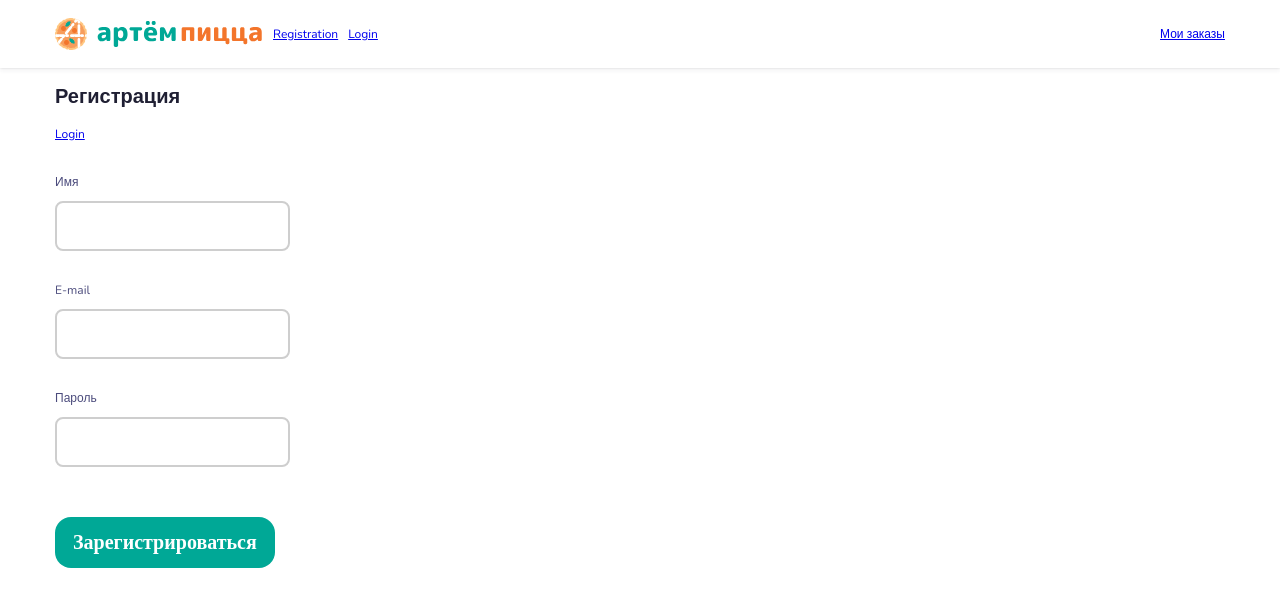
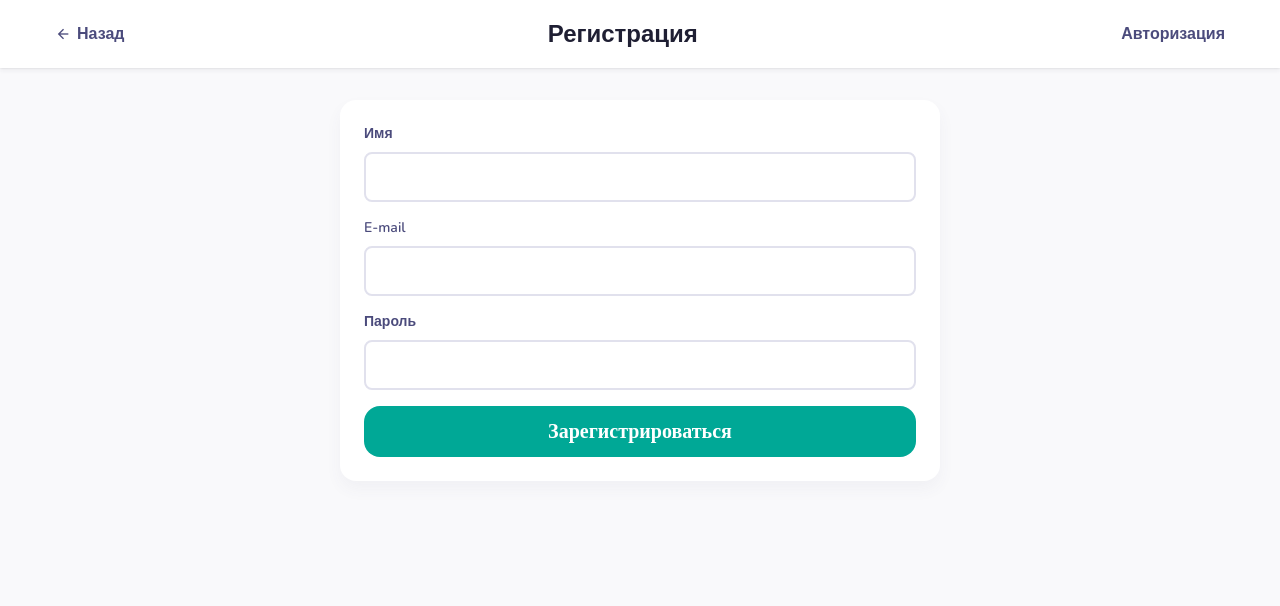
Before and after one commit to no-ocean/artem-pizza, a React (Create React App) app: page /registration in a window 1280 px wide. Shown: the top 606 px of the page. Built offline with nearby package versions, Linux system fonts and the light colour scheme.

Commit message:
dev: auth and registration pages with dynamic header

```diff
--- a/src/components/App/App.js
+++ b/src/components/App/App.js
@@ -8,36 +8,41 @@ import OrderList from "../OrderList";
 import PageNotFound from "../PageNotFound";
 import { Route, Link, Switch } from "react-router-dom";
 import OrderSuccess from "../OrderSuccess/OrderSuccess";
+import HeaderAuth from "../HeaderAuth";
 
 const App = () => {
 	return (
-		<div className="App">
-			<Header />
-			<div className="container">
+		<div className="app">
 			<Switch>
 				<Route path="/login">
+					<HeaderAuth />
 					<Login />
 				</Route>
 				<Route path="/registration">
+					<HeaderAuth />
 					<Registration />
 				</Route>
 				<Route path="/orders">
+					<Header />
 					<OrderList />
 				</Route>
 				<Route path="/order">
+					<Header />
 					<Order />
 				</Route>
 				<Route path="/success">
+					<Header />
 					<OrderSuccess />
 				</Route>
 				<Route exact path="/">
+					<Header />
 					<Configurator />
 				</Route>
 				<Route>
+					<Header />
 					<PageNotFound />
 				</Route>
 			</Switch>
-			</div>
 		</div>
 	);
 }
--- a/src/components/Configurator/Configurator.js
+++ b/src/components/Configurator/Configurator.js
@@ -63,7 +63,7 @@ const Configurator = () => {
 	};
 
 	return (
-		<>
+		<div className="container">
 			<h1 className="main-title">Собери свою пиццу</h1>
 			<form className="row" onSubmit={handleSubmit(onSubmit)}>
 				<div className="col-xl-6">
@@ -118,7 +118,7 @@ const Configurator = () => {
 					<PizzaView data={data} values={values} finalPrice={finalPrice} />
 				</div>
 			</form>
-		</>
+		</div>
 	);
 }
 
--- /dev/null
+++ b/src/components/HeaderAuth/HeaderAuth.js
@@ -0,0 +1,46 @@
+import { Link, useLocation, useHistory } from "react-router-dom";
+
+const HeaderAuth = () => {
+
+	let history = useHistory();
+	let location = useLocation();
+	let title, linkTitle, linkPath;
+
+	const onClick = () => {
+		history.goBack();
+	}
+
+	switch (location.pathname) {
+		case "/login":
+			title = "Авторизация";
+			linkTitle = "Регистрация";
+			linkPath = "/registration";
+			break;
+		case "/registration":
+			title = "Регистрация";
+			linkTitle = "Авторизация";
+			linkPath = "/login";
+			break;
+		default:
+			title = "Авторизация";
+			linkTitle = "Регистрация";
+			linkPath = "/registration";
+	}
+
+	return (
+		<header className="header">
+			<div className="container">
+				<nav className="navbar">
+					<Link className="navbar__button" to="/">
+						<span className="mdi mdi-arrow-left navbar__icon"></span>
+						<span>Назад</span>
+					</Link>
+					<h2 className="header__title">{title}</h2>
+					<Link className="navbar__button" to={linkPath}>{linkTitle}</Link>
+				</nav>
+			</div>
+		</header>
+	)
+};
+
+export default HeaderAuth;
--- /dev/null
+++ b/src/components/HeaderAuth/index.js
@@ -0,0 +1,2 @@
+import HeaderAuth from "./HeaderAuth";
+export default HeaderAuth;
--- a/src/components/Login/Login.js
+++ b/src/components/Login/Login.js
@@ -14,16 +14,15 @@ const Login = () => {
 	};
 
 	return (
-        <div>
-            <h2>Авторизация</h2>
-            <div className="mb-30">
-                <Link to="/registration">Registartion</Link>
-            </div>
+		<div className="screen-light">
+			<div className="container">
 
-            <form className="flex flex-col col mb-10" onSubmit={handleSubmit(onSubmit)}>
-                <div className="row mb-30">
-                    <label className="flex flex-col">
-                        <span className="mb-10">E-mail</span>
+				<div className="auth">
+
+					<form className="flex flex-col col" onSubmit={handleSubmit(onSubmit)}>
+						<div className="row mb-16">
+							<label className="flex flex-col wide">
+								<span className="auth__label">E-mail</span>
 								<input
 									{...register("email")}
 									className="input"
@@ -31,9 +30,9 @@ const Login = () => {
 								/>
 							</label>
 						</div>
-                <div className="row mb-50">
-                    <label className="flex flex-col">
-                        <span className="mb-10">Пароль</span>
+						<div className="row mb-16">
+							<label className="flex flex-col wide">
+								<span className="auth__label">Пароль</span>
 								<input
 									{...register("password")}
 									className="input"
@@ -42,9 +41,11 @@ const Login = () => {
 							</label>
 						</div>
 						<div className="row">
-                    <button className="btn btn-primary mb-30">Войти</button>
+							<button className="btn btn-primary wide">Войти</button>
 						</div>
 					</form>
+				</div>
+			</div>
 		</div>
 	);
 }
--- a/src/components/Registration/Registration.js
+++ b/src/components/Registration/Registration.js
@@ -14,15 +14,13 @@ const Registration = () => {
 	}
 
 	return (
-        <div>
-            <h2>Регистрация</h2>
-            <div className="mb-30">
-                <Link to="/login">Login</Link>
-            </div>
-            <form className="flex flex-col col mb-10" onSubmit={handleSubmit(onSubmit)}>
-                <div className="row mb-30">
-                    <label className="flex flex-col">
-                        <span className="mb-10">Имя</span>
+		<div className="screen-light">
+			<div className="container">
+				<div className="auth">
+					<form className="flex flex-col col" onSubmit={handleSubmit(onSubmit)}>
+						<div className="row mb-16">
+							<label className="flex flex-col wide">
+								<span className="auth__label">Имя</span>
 								<input
 									{...register("name")}
 									className="input"
@@ -30,9 +28,9 @@ const Registration = () => {
 								/>
 							</label>
 						</div>
-                <div className="row mb-30">
-                    <label className="flex flex-col">
-                        <span className="mb-10">E-mail</span>
+						<div className="row mb-16">
+							<label className="flex flex-col wide">
+								<span className="auth__label">E-mail</span>
 								<input
 									{...register("email")}
 									className="input"
@@ -40,9 +38,9 @@ const Registration = () => {
 								/>
 							</label>
 						</div>
-                <div className="row mb-50">
-                    <label className="flex flex-col">
-                        <span className="mb-10">Пароль</span>
+						<div className="row mb-16">
+							<label className="flex flex-col wide">
+								<span className="auth__label">Пароль</span>
 								<input
 									{...register("password")}
 									className="input"
@@ -51,9 +49,11 @@ const Registration = () => {
 							</label>
 						</div>
 						<div className="row">
-                    <button className="btn btn-primary mb-30">Зарегистрироваться</button>
+							<button className="btn btn-primary wide">Зарегистрироваться</button>
 						</div>
 					</form>
+				</div>
+			</div>
 		</div>
 	);
 }
--- /dev/null
+++ b/src/styles/_auth.scss
@@ -0,0 +1,25 @@
+.screen-light {
+    background: $bg-light;
+    display: flex;
+    flex-direction: column;
+    flex-grow: 1;
+    min-height: 100%;
+}
+
+.auth {
+    background: $white;
+    box-shadow: 0px 8px 16px rgba(75, 75, 124, 0.05);
+    border-radius: 16px;
+    padding: 24px;
+    margin:  32px auto;
+    max-width: 600px;
+    display: flex;
+    flex-direction: column;
+
+    &__label {
+        font-weight: 600;
+        font-size: 1.4rem;
+        line-height: 2rem;
+        margin-bottom: 8px;
+    }
+}
--- a/src/styles/_header.scss
+++ b/src/styles/_header.scss
@@ -7,11 +7,37 @@
     top: 0;
     transition: all .2s ease;
     z-index: 100;
+
+    &__title {
+        color: $dark-color;
+        font-weight: 800;
+        font-size: 2.4rem;
+        line-height: 3.2rem;
+        margin: 0 auto;
+    }
 }
 
 .navbar {
     display:  flex;
     align-items: center;
+
+    &__icon {
+        margin-right: 6px;
+        transition: all .3s ease-in-out;
+    }
+
+    &__button {
+        color: $main-color;
+        display: flex;
+        align-items: center;
+        font-weight: 800;
+        font-size: 1.6rem;
+        line-height: 2.4rem;
+        text-decoration: none;
+        &:hover .navbar__icon {
+            transform: translateX(-3px);
+        }
+    }
 }
 
 .logo {
--- a/src/styles/_main.scss
+++ b/src/styles/_main.scss
@@ -1,4 +1,15 @@
 /* TEMPORARY STYLES */
+
+html, body, #root, .app {
+	display: flex;
+	flex-direction: column;
+	min-height: 100%;
+}
+
+body, #root, .app {
+	flex-grow: 1;
+}
+
 .container {
 	max-width: 1200px;
 	margin: 0 auto;
@@ -45,10 +56,10 @@
 }
 
 .input {
-	border: 2px solid #cecece;
+	border: 2px solid $border-color;
 	border-radius: 8px;
 	box-sizing: border-box;
-	color: #1f1f33;
+	color: $main-color;
 	font-size: 16px;
 	padding: 14px 12px;
 }
@@ -101,6 +112,11 @@
 	width: 50%;
 }
 
+.col-12 {
+	padding: 0 15px;
+	width: 100%;
+}
+
 .col-xl-6 {
 	padding: 0 15px;
 	width: 50%;
@@ -128,6 +144,10 @@
 
 .ml-a {
 	margin-left: auto;
+}
+
+.mb-16 {
+	margin-bottom: 16px;
 }
 
 .mb-20 {
--- a/src/styles/_variables.scss
+++ b/src/styles/_variables.scss
@@ -1,8 +1,13 @@
 $main-font: 'Nunito', sans-serif;
 
-$main-color: #4b4b7c;
-$dark-color: #1f1f33;
-$green-color: #00a896;
-$red-color: #e97f7f;
+$main-color: #4B4B7C;
+$dark-color: #1F1F33;
+$green-color: #00A896;
+$red-color: #E97F7F;
 
-$white: #ffffff;
+$border-color: #E1E1ED;
+$disabled-color: #E1E1ED;
+
+$white: #FFFFFF;
+
+$bg-light: #F9F9FB;
--- a/src/styles/index.scss
+++ b/src/styles/index.scss
@@ -10,3 +10,4 @@
 @import "checkbox";
 @import "pizzaView";
 @import "ingredients";
+@import "auth";
```
Also changed, not shown: src/components/Header/Header.js (indentation only). Lines whose indentation alone changed are shown as unchanged.
